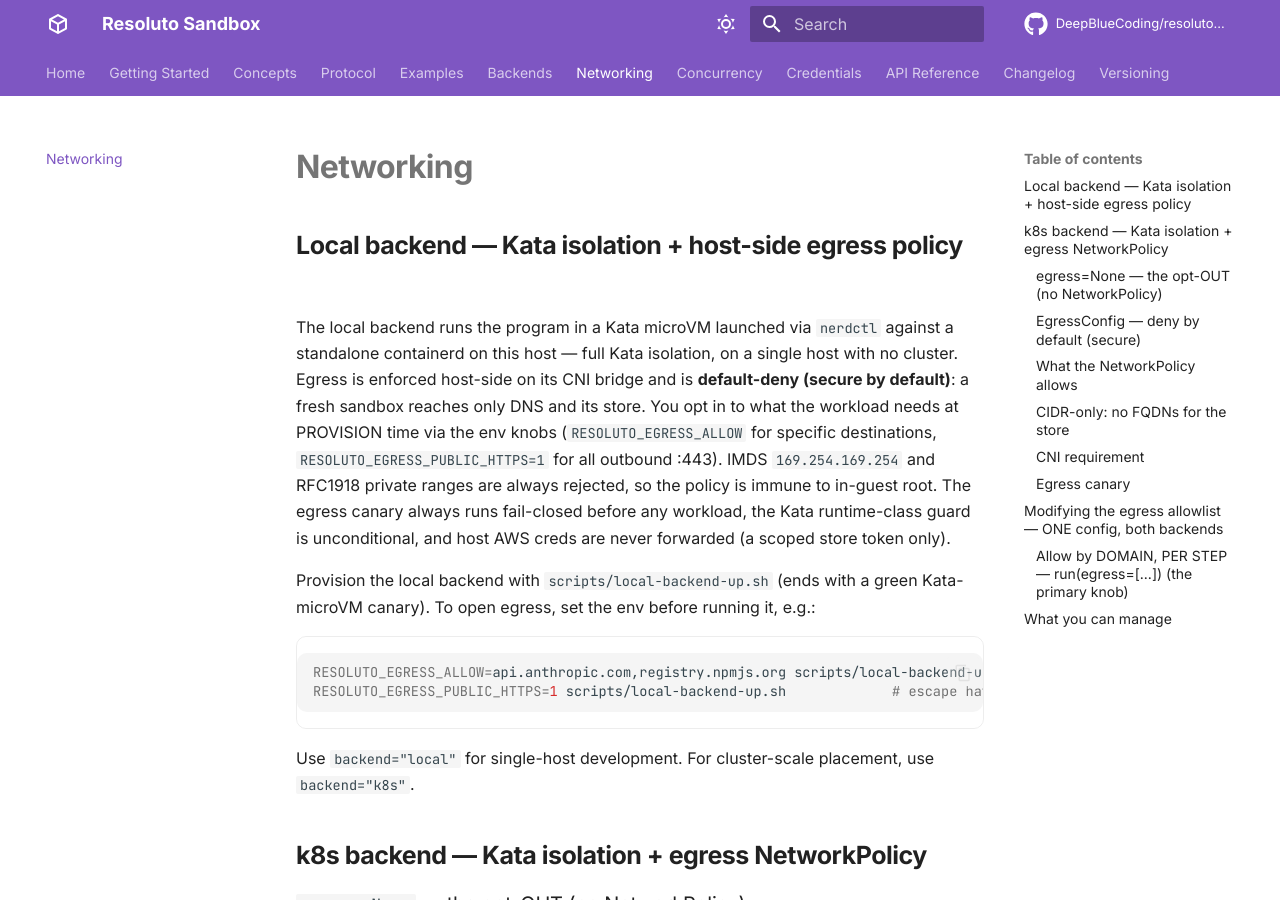
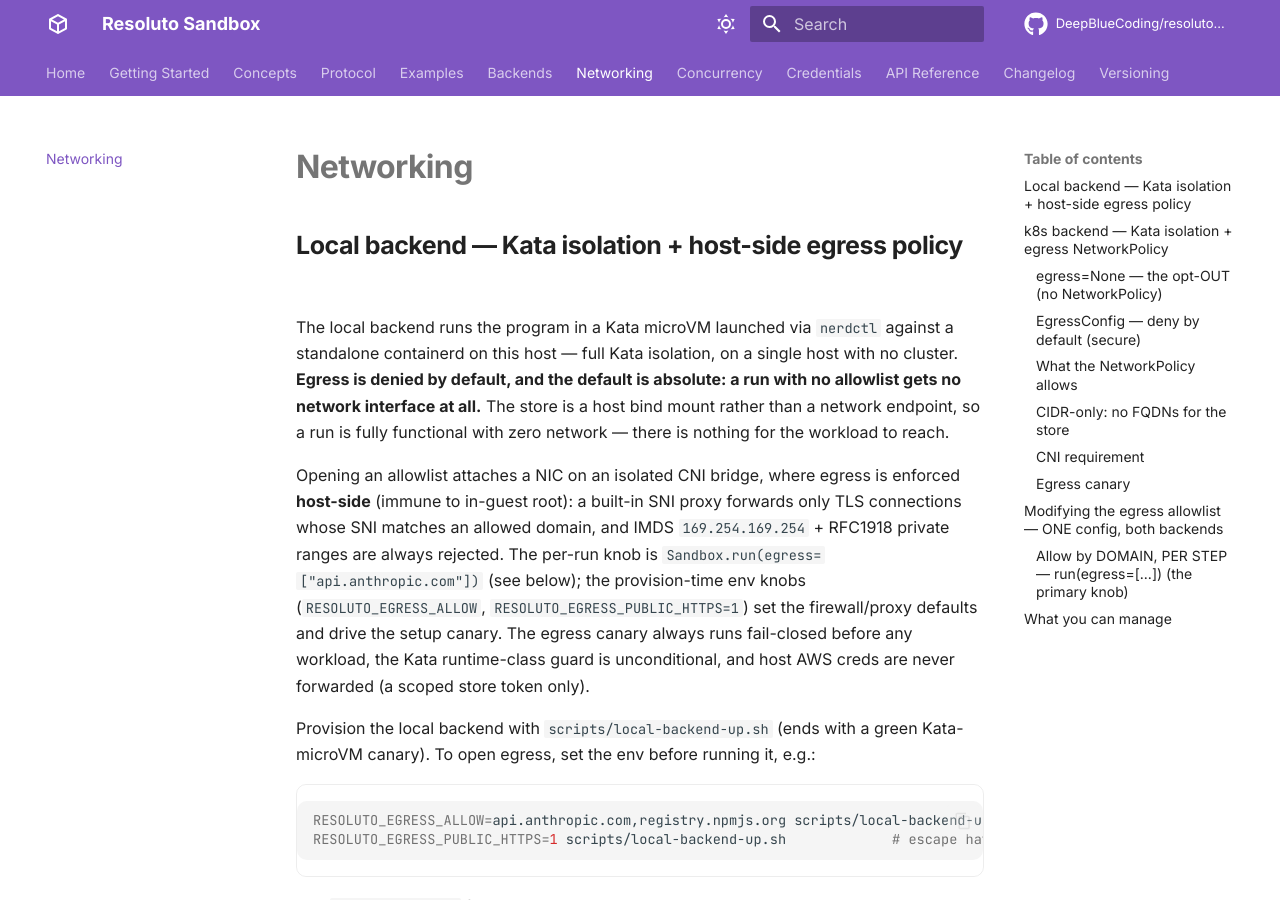
Before and after one commit to DeepBlueCoding/resoluto-sandbox, an MkDocs documentation site: the page built from docs/networking.md, in a window 1280 px wide and 900 px high. Built offline with MkDocs 1.6.1 and Material for MkDocs 9.7.7, drawn with Linux system fonts in a browser that asks for light colours; comment, search, counter and statistics services are not loaded; the version menu is left out; some of the changed text lies outside the part shown.

Commit message:
docs: lead with the zero-trust security model; fix the no-network local default
Reframe the README/docs front door around what the sandbox protects against: run
untrusted code with a dedicated kernel per run, workload assumed hostile and granted
nothing by default. Replace the "layers of defense" table with a threat-oriented
guarantee model (own kernel, unprivileged, no ambient host access, per-run isolation,
deny-by-default egress, contained I/O, no silent downgrade) plus an honest trust
assumption and out-of-scope note. SECURITY.md now states the security + threat model,
not just the reporting policy.

Correct the local-backend egress default across README/backends/networking: a run
with no allowlist gets NO network interface at all (the store is a bind mount, not a
network endpoint) — a NIC only appears when you open an allowlist. The old "DNS +
store only" wording predated the network=none default.

Co-Authored-By: Claude Opus 4.8 (1M context) <noreply@anthropic.com>

````diff
--- a/docs/networking.md
+++ b/docs/networking.md
@@ -3,14 +3,19 @@
 ## Local backend — Kata isolation + host-side egress policy
 
 The local backend runs the program in a Kata microVM launched via `nerdctl` against a standalone
-containerd on this host — full Kata isolation, on a single host with no cluster. Egress is enforced
-host-side on its CNI bridge and is **default-deny (secure by default)**: a fresh sandbox reaches only
-DNS and its store. You opt in to what the workload needs at PROVISION time via the env knobs
-(`RESOLUTO_EGRESS_ALLOW` for specific destinations, `RESOLUTO_EGRESS_PUBLIC_HTTPS=1` for all
-outbound :443). IMDS `169.254.169.254` and RFC1918 private ranges are always rejected, so the
-policy is immune to in-guest root. The egress canary always runs fail-closed before any workload,
-the Kata runtime-class guard is unconditional, and host AWS creds are never forwarded (a scoped
-store token only).
+containerd on this host — full Kata isolation, on a single host with no cluster. **Egress is denied by
+default, and the default is absolute: a run with no allowlist gets no network interface at all.** The
+store is a host bind mount rather than a network endpoint, so a run is fully functional with zero
+network — there is nothing for the workload to reach.
+
+Opening an allowlist attaches a NIC on an isolated CNI bridge, where egress is enforced **host-side**
+(immune to in-guest root): a built-in SNI proxy forwards only TLS connections whose SNI matches an
+allowed domain, and IMDS `169.254.169.254` + RFC1918 private ranges are always rejected. The per-run
+knob is `Sandbox.run(egress=["api.anthropic.com"])` (see below); the provision-time env knobs
+(`RESOLUTO_EGRESS_ALLOW`, `RESOLUTO_EGRESS_PUBLIC_HTTPS=1`) set the firewall/proxy defaults and drive
+the setup canary. The egress canary always runs fail-closed before any workload, the Kata
+runtime-class guard is unconditional, and host AWS creds are never forwarded (a scoped store token
+only).
 
 Provision the local backend with `scripts/local-backend-up.sh` (ends with a green Kata-microVM
 canary). To open egress, set the env before running it, e.g.:
@@ -161,7 +166,7 @@ pass `egress=[domains]` to each `run()`:
 ```python
 Sandbox(backend="local").run(argv, egress=["api.anthropic.com"])    # this step reaches ONLY Anthropic
 Sandbox(backend="local").run(argv, egress=["registry.npmjs.org"])   # this step reaches ONLY the npm registry
-Sandbox(backend="local").run(argv)                                  # egress=None → deny all (secure default)
+Sandbox(backend="local").run(argv)                                  # egress=None → no network at all (secure default)
 ```
 
 Each `run()` sets that step's allowed domains on the fly and clears them after — **no re-provision**.
@@ -214,7 +219,7 @@ mechanism (see `src/resoluto/sandbox/egress.py`).
 
 | Knob | Local backend | k8s backend |
 |---|---|---|
-| Egress allowlist | host-side iptables on the CNI bridge (default-deny; DNS + store; opt-in `allow`/`public_https`; REJECT IMDS + RFC1918) | `EgressConfig.from_store_env()` → default-deny NetworkPolicy (store + DNS always; opt-in `allow`/public-443; IMDS denied), enforced by the cluster's NetworkPolicy controller (k3s kube-router) |
+| Egress allowlist | no NIC by default; opening an allowlist attaches a CNI bridge with host-side iptables (DNS + store + opt-in `allow`/`public_https`; REJECT IMDS + RFC1918) | `EgressConfig.from_store_env()` → default-deny NetworkPolicy (store + DNS always; opt-in `allow`/public-443; IMDS denied), enforced by the cluster's NetworkPolicy controller (k3s kube-router) |
 | IMDS block | always on (host-side REJECT of `169.254.169.254`) | always on when `EgressConfig` is passed |
 | Egress canary | on by default, fail-closed | on by default, fail-closed |
 | Runtime class | Kata (pinned, unconditional) | Kata (pinned, unconditional) |
````
Also changed, not shown: README.md (+55 -35 lines), SECURITY.md (+32 -0 lines), docs/backends.md (+7 -6 lines), docs/index.md (+3 -3 lines).
